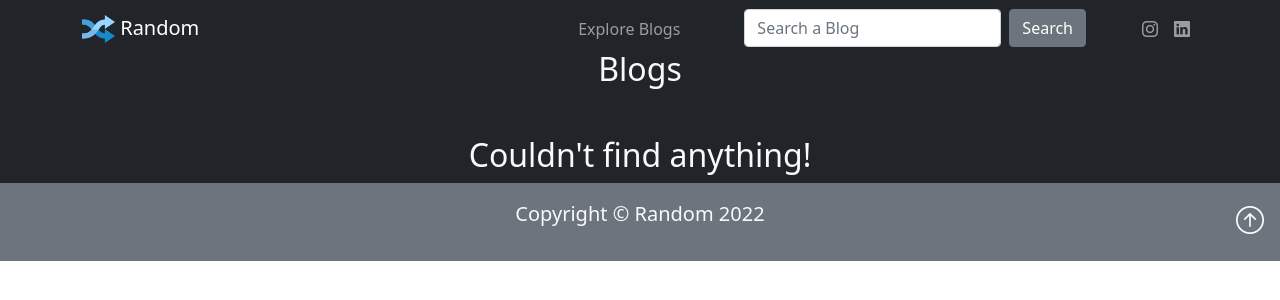
After one commit to Nisarg-18/my-blog, a Django app: page /blogs/search in a window 1280 px wide. The commit adds this page. Shown: the top 300 px of the page. Run offline with Django 4.2, Linux system fonts and the light colour scheme; data that the repository does not hold is empty; some libraries are stand-ins or nearby versions.

Commit message:
added search functionality

```diff
--- a/blog/allblogs/urls.py
+++ b/blog/allblogs/urls.py
@@ -4,4 +4,5 @@ from . import views
 urlpatterns=[
     path('',views.blogs,name="blogs"),
     path('<int:id>',views.blogdetail,name="blogdetail"),
+    path('search',views.search,name="search"),
 ]
--- a/blog/allblogs/views.py
+++ b/blog/allblogs/views.py
@@ -1,5 +1,6 @@
 from django.shortcuts import render, get_object_or_404
 from .models import Blog
+from django.db.models import Q
 # Create your views here.
 def blogs(request):
     blogs=Blog.objects.order_by('-created_date')
@@ -14,3 +15,14 @@ def blogdetail(request,id):
         'blog':blog,
     }
     return render(request, 'allblogs/blogdetail.html',data)
+
+def search(request):
+    blogs=Blog.objects.order_by('-created_date')
+    if 'keyword' in request.GET:
+        keyword=request.GET['keyword']
+        if keyword:
+            blogs=blogs.filter(Q(title__icontains=keyword)|Q(blog_desc__icontains=keyword))
+    data={
+        'blogs':blogs,
+    }
+    return render(request, 'allblogs/search.html', data)
--- /dev/null
+++ b/blog/templates/allblogs/search.html
@@ -0,0 +1,29 @@
+{% extends 'base.html' %}
+{% load static %}
+{% block content %}
+
+<section class="bg-dark text-light" id="blog">
+  <h2 class="text-center mb-5">Blogs</h2>
+  <div class="container">
+    <div class="row align-items-center justify-content-between g-4">
+      {% if blogs|length == 0 %}
+
+      <h2 class="text-center">Couldn't find anything!</h2>
+      {% else %}
+      {% for b in blogs %}
+      <div class="col-lg-4 col-md-6 col-sm-12">
+      <a href="{% url 'blogdetail' b.id %}" class="text-decoration-none text-light">
+<div class="photo">
+        <img class="img-fluid rounded mb-2" src="{{ b.thumbnail.url }}" alt="" />
+      </div>
+        <h4>{{ b.title }}</h4>
+        <p><i class="bi bi-book"></i> {{ b.mins_required }} min read</p>
+    </a>
+
+      </div>
+      {% endfor %} {% endif %}
+    </div>
+  </div>
+</section>
+
+{% endblock %}
--- a/blog/templates/includes/navbar.html
+++ b/blog/templates/includes/navbar.html
@@ -27,16 +27,23 @@ class="navbar navbar-expand-lg navbar-dark bg-dark text-light fixed-top"
   <div class="collapse navbar-collapse" id="navbarSupportedContent">
     <ul class="navbar-nav ms-auto">
 
-      <li class="nav-item">
+      <li class="nav-item px-2">
         <a class="nav-link" href="{% url 'blogs' %}"> Explore Blogs </a>
       </li>
+      <li class="nav-item px-5">
+      <form class="d-flex" method="GET" action="{% url 'search' %}">
+        <input name="keyword" class="form-control me-2" type="search" placeholder="Search a Blog" aria-label="Search">
+        <button class="btn btn-secondary" type="submit">Search</button>
+      </form>
+    </li>
       <li class="nav-item">
-        <a class="nav-link" href="#"> <i class="bi bi-instagram"></i> </a>
+        <a class="nav-link" href="https://www.instagram.com/" target="_blank"> <i class="bi bi-instagram"></i> </a>
       </li>
       <li class="nav-item">
-        <a class="nav-link" href="#"> <i class="bi bi-linkedin"></i> </a>
+        <a class="nav-link" href="https://www.linkedin.com/" target="_blank" > <i class="bi bi-linkedin"></i> </a>
       </li>
     </ul>
+
   </div>
 </div>
 </nav>
```
